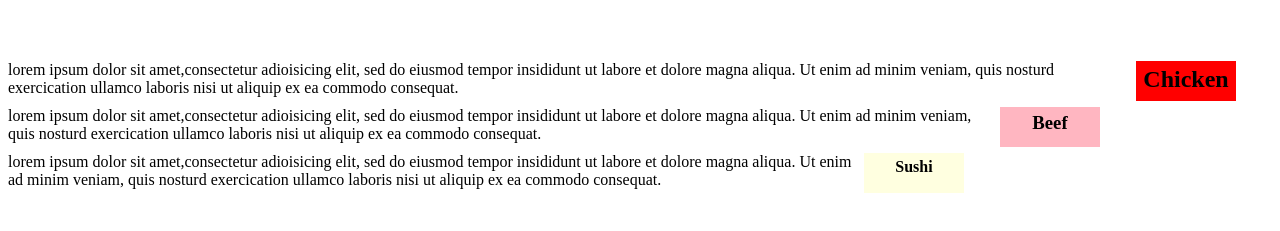
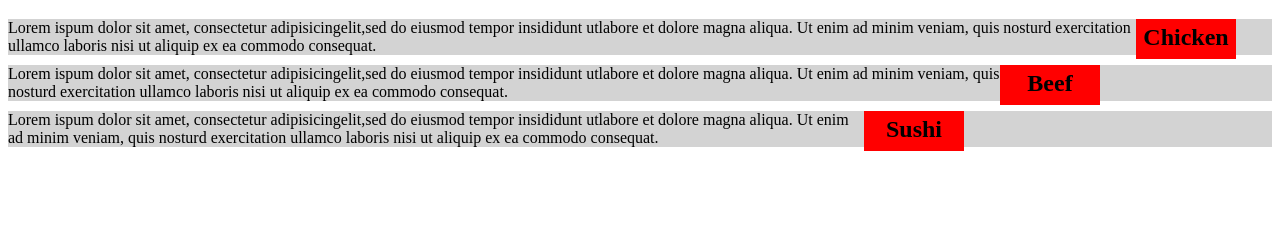
Before and after one commit to aimigogo/mod2.solution, a plain HTML site: page index.html in a window 1280 px wide. Shown: the part 61-292 px from the top of the page. Drawn offline with Linux system fonts and the light colour scheme.

Commit message:
Update index.html

```diff
--- a/index.html
+++ b/index.html
@@ -2,27 +2,52 @@
 <html>
 <head>
 	<meta charset="utf-8">
+	<meta http-equiv="X-UA-Compatible" content="IE=edge">
 	<meta name="viewport" content="width=device-width, initial-scale=1">
 	<title>Asignment Solution for Module 2</title>
 	<link rel="stylesheet" type="text/css" href="module2-solution.css">
-
 </head>
 <body>
 	<h1>Our Menu</h1>
 
-	<div class="row",class="box">
-		<div class="col-lg-4 col-md-6 col-sm-12">
-			<p><h2>Chicken</h2> lorem ipsum dolor sit amet,consectetur adioisicing elit, sed do eiusmod tempor insididunt ut labore et dolore magna aliqua. Ut enim ad minim veniam, quis nosturd exercication ullamco laboris nisi ut aliquip ex ea commodo consequat.</p>
-		</div>
-		<div class="col-lg-4 col-md-6 col-sm-12">
-			<p><h3>Beef</h3>lorem ipsum dolor sit amet,consectetur adioisicing elit, sed do eiusmod tempor insididunt ut labore et dolore magna aliqua. Ut enim ad minim veniam, quis nosturd exercication ullamco laboris nisi ut aliquip ex ea commodo consequat.</p>
-		</div>
-		<div class="col-lg-4 col-md-6 col-sm-12">
-			<p><h4>Sushi</h4>lorem ipsum dolor sit amet,consectetur adioisicing elit, sed do eiusmod tempor insididunt ut labore et dolore magna aliqua. Ut enim ad minim veniam, quis nosturd exercication ullamco laboris nisi ut aliquip ex ea commodo consequat.</p>
-		</div>
-	</div>
-
-
-
+	<div class="box">
+    <div class="col-lg-4 col-md-6 ">
+        <div class="chicken">
+            <section class="title-section1">
+                <h2>Chicken</h2>
+            </section>
+            <section class="par">
+                    <p>
+					Lorem ispum dolor sit amet, consectetur adipisicingelit,sed do eiusmod tempor insididunt utlabore et dolore magna aliqua. Ut enim ad minim veniam, quis nosturd exercitation ullamco laboris nisi ut aliquip ex ea commodo consequat.
+					</p>
+            </section>
+        </div>
+    </div>
+</div>
+    <div class="col-lg-4 col-md-6">
+        <div class="beef">
+            <section class="title-section2">
+                <h2>Beef</h2>
+                </section>
+                <section class="par">
+                    <p>
+                        Lorem ispum dolor sit amet, consectetur adipisicingelit,sed do eiusmod tempor insididunt utlabore et dolore magna aliqua. Ut enim ad minim veniam, quis nosturd exercitation ullamco laboris nisi ut aliquip ex ea commodo consequat.
+                    </p>
+                </section>
+        </div>
+    </div>
+    <div class="col-lg-4 col-md-12">
+        <div class="sushi">
+            <section class="title-section3">
+                <h2>Sushi</h2>
+            </section>
+            <section class="par">
+                    <p>
+                    Lorem ispum dolor sit amet, consectetur adipisicingelit,sed do eiusmod tempor insididunt utlabore et dolore magna aliqua. Ut enim ad minim veniam, quis nosturd exercitation ullamco laboris nisi ut aliquip ex ea commodo consequat.
+                    </p>
+            </section>
+        </div>
+    </div>
+</div>
 </body>
 </html>
```
